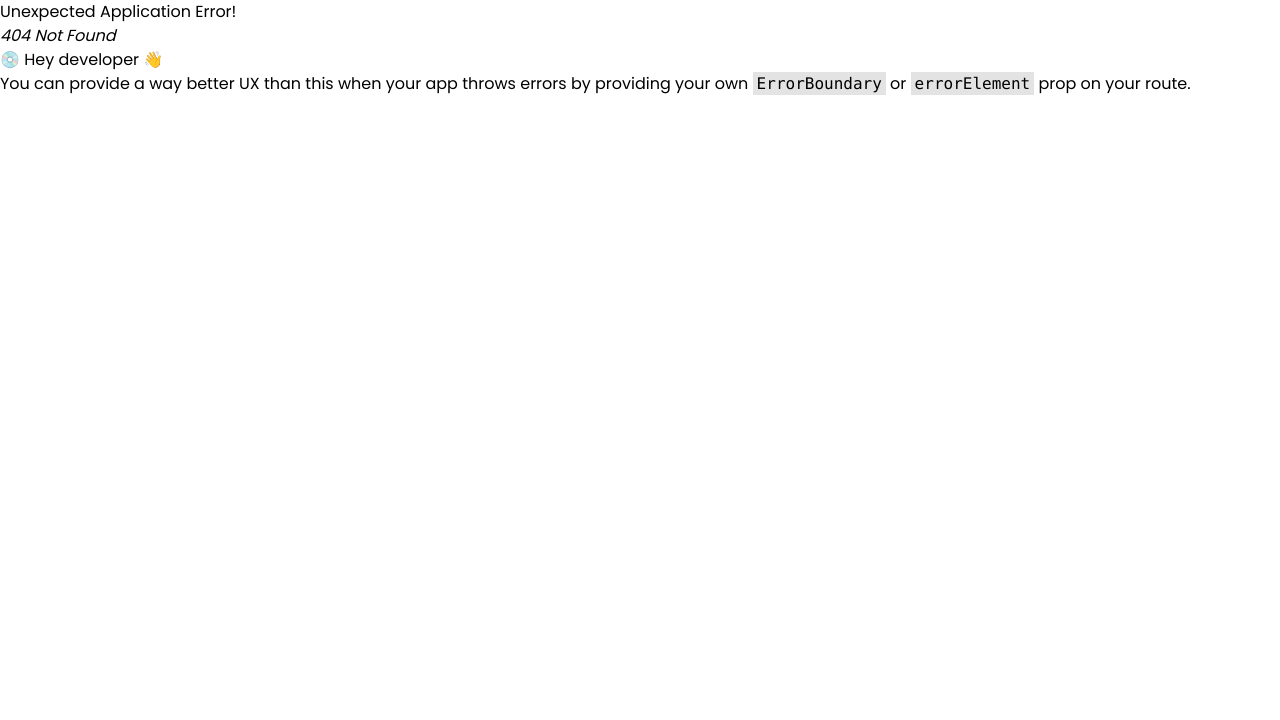
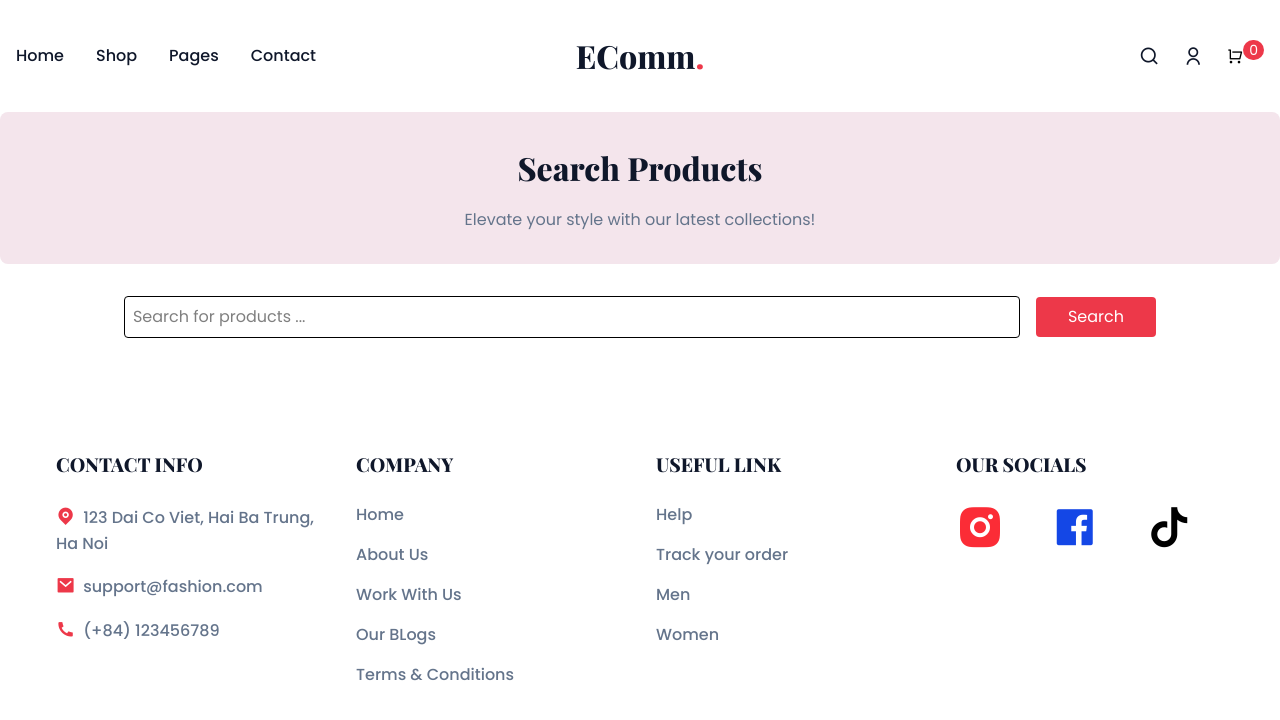
Before and after one commit to Badd01/E-Commerce-Frontend, a React (Vite) app: page /search in a window 1280 px wide. Before the commit this address had no page. Shown: the top 720 px of the page. Built offline with nearby package versions, Linux system fonts and the light colour scheme.

Commit message:
Add search page & add category page & fix code

```diff
--- a/src/App.css
+++ b/src/App.css
@@ -23,6 +23,7 @@
   max-width: var(--max-width-1400);
   margin-inline: auto;
   padding: 2rem 1rem;
+  border-radius: 0.5rem;
 }
 
 .section_header {
@@ -127,7 +128,7 @@ nav {
 .header_container {
   min-height: 650px;
   background-color: var(--primary-color-light);
-  border-radius: 1rem;
+
   display: grid;
   grid-template-columns: repeat(2, 1fr);
   gap: 2rem;
--- a/src/components/RatingStar.jsx
+++ b/src/components/RatingStar.jsx
@@ -13,11 +13,9 @@ const RatingStar = ({ rating }) => {
 
   return (
     <>
-      <div className="product_rating">
-        <span>
-          {stars}({rating})
-        </span>
-      </div>
+      <span className="product_rating">
+        {stars}({rating})
+      </span>
     </>
   );
 };
--- a/src/pages/category/CategoryPage.jsx
+++ b/src/pages/category/CategoryPage.jsx
@@ -1,6 +1,7 @@
 import React, { useEffect, useState } from "react";
 import Footer from "../../components/Footer";
 import { useParams } from "react-router";
+import ProductCards from "../shop/ProductCards";
 
 import products from "../../data/products.json";
 
@@ -12,10 +13,24 @@ const CategoryPage = () => {
     const filtered = products.filter(
       (product) => product.category === categoryName.toLowerCase()
     );
-  }, []);
+
+    setFilteredProducts(filtered);
+  }, [categoryName]);
+
+  useEffect(() => {
+    window.scrollTo(0, 0);
+  });
   return (
     <>
-      <div>CategoryPage</div>
+      <section className="section_container bg-primary-light">
+        <h2 className="section_header capitalize">{categoryName}</h2>
+        <p className="section_subheader">
+          Elevate your style with our latest collections!
+        </p>
+      </section>
+      <div className="section_container">
+        <ProductCards products={filteredProducts} />
+      </div>
       <Footer />
     </>
   );
--- /dev/null
+++ b/src/pages/search/Search.jsx
@@ -0,0 +1,61 @@
+import React, { useState } from "react";
+import Footer from "../../components/Footer";
+import ProductCards from "../shop/ProductCards";
+import products from "../../data/products.json";
+
+const Search = () => {
+  const [searchQuery, setSearchQuery] = useState("");
+  const [filteredProducts, setFilteredProducts] = useState([]);
+
+  const handleSearch = () => {
+    const query = searchQuery.toLowerCase() || null;
+
+    const filtered = products.filter(
+      (product) =>
+        product.name.toLowerCase().includes(query) ||
+        product.description.toLowerCase().includes(query)
+    );
+
+    setFilteredProducts(filtered);
+  };
+
+  const handleKeyDown = (event) => {
+    if (event.key === "Enter") {
+      handleSearch();
+    }
+  };
+  return (
+    <>
+      <section className="section_container bg-primary-light">
+        <h2 className="section_header capitalize">Search Products</h2>
+        <p className="section_subheader">
+          Elevate your style with our latest collections!
+        </p>
+      </section>
+
+      <section className="section_container">
+        <div className="w-full mb-12 flex flex-col md:flex-row items-center justify-center gap-4">
+          <input
+            type="text"
+            placeholder="Search for products ..."
+            value={searchQuery}
+            className="w-full max-w-4xl p-2 border rounded-sm"
+            onChange={(e) => setSearchQuery(e.target.value)}
+            onKeyDown={handleKeyDown}
+          />
+          <button
+            className="w-full cursor-pointer md:w-auto py-2 px-8 bg-primary text-white rounded-sm"
+            onClick={handleSearch}
+          >
+            Search
+          </button>
+        </div>
+
+        <ProductCards products={filteredProducts} />
+      </section>
+      <Footer />
+    </>
+  );
+};
+
+export default Search;
--- a/src/routers/routes.jsx
+++ b/src/routers/routes.jsx
@@ -2,6 +2,7 @@ import { createBrowserRouter } from "react-router";
 import App from "../App";
 import Home from "../pages/home/Home";
 import CategoryPage from "../pages/category/CategoryPage";
+import Search from "../pages/search/Search";
 
 let router = createBrowserRouter([
   {
@@ -16,6 +17,10 @@ let router = createBrowserRouter([
         path: "/categories/:categoryName",
         Component: CategoryPage,
       },
+      {
+        path: "/search",
+        Component: Search,
+      },
     ],
   },
 ]);
```
